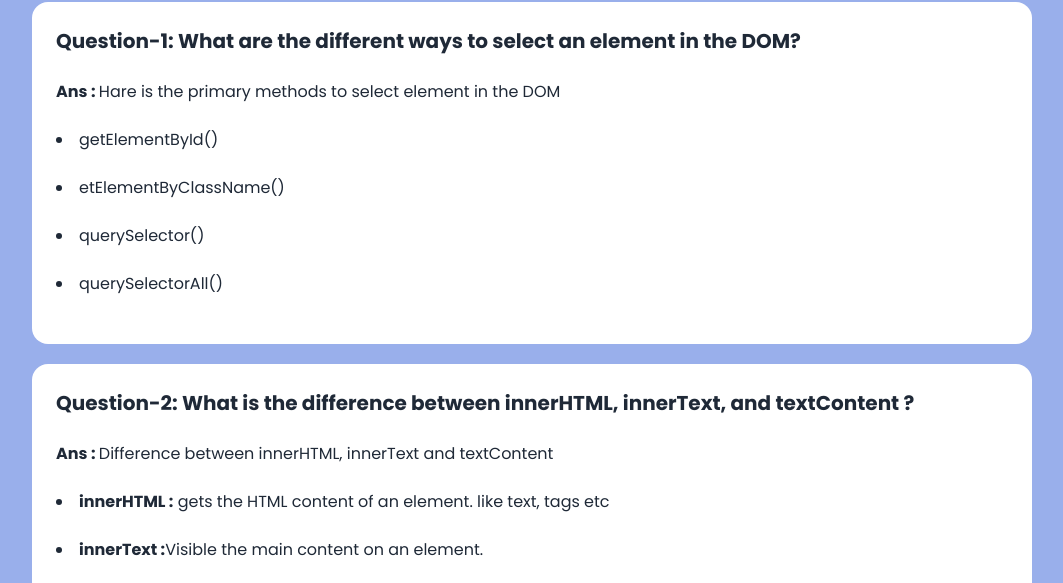
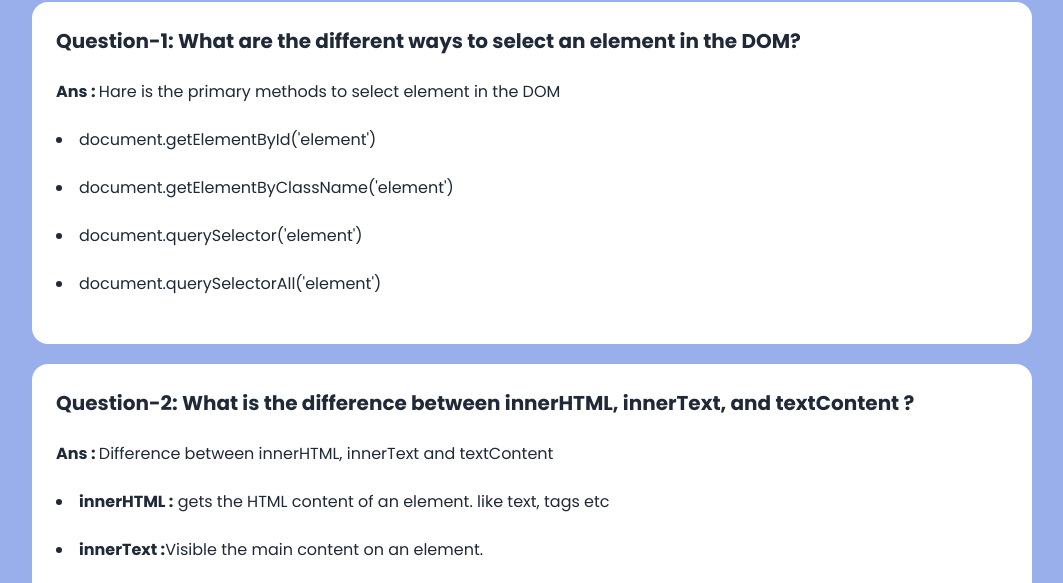
Before and after one commit to MISFOfficial/B11-A5-Dev-Board, a plain HTML site: page new.html in a window 1280 px wide. Shown: the part 212-795 px from the top of the page, without its empty margins (108-1171 px from the left). Drawn offline with nearby package versions, Linux system fonts and the light colour scheme.

Commit message:
re-correct spalling

```diff
--- a/new.html
+++ b/new.html
@@ -39,10 +39,10 @@
             <h1 class="font-bold text-[20px]">Question-1: What are the different ways to select an element in the DOM?</h1>
             <!-- text -->
             <p class="text-[16px]"><span class="font-bold">Ans : </span>Hare is the primary methods to select element in the DOM
-                <li>getElementById()</li>
-                <li>etElementByClassName()</li>
-                <li>querySelector()</li>
-                <li>querySelectorAll()</li>
+                <li>document.getElementById('element')</li>
+                <li>document.getElementByClassName('element')</li>
+                <li>document.querySelector('element')</li>
+                <li>document.querySelectorAll('element')</li>
             </p>
         </div>
         <!-- Question 2 -->
```
